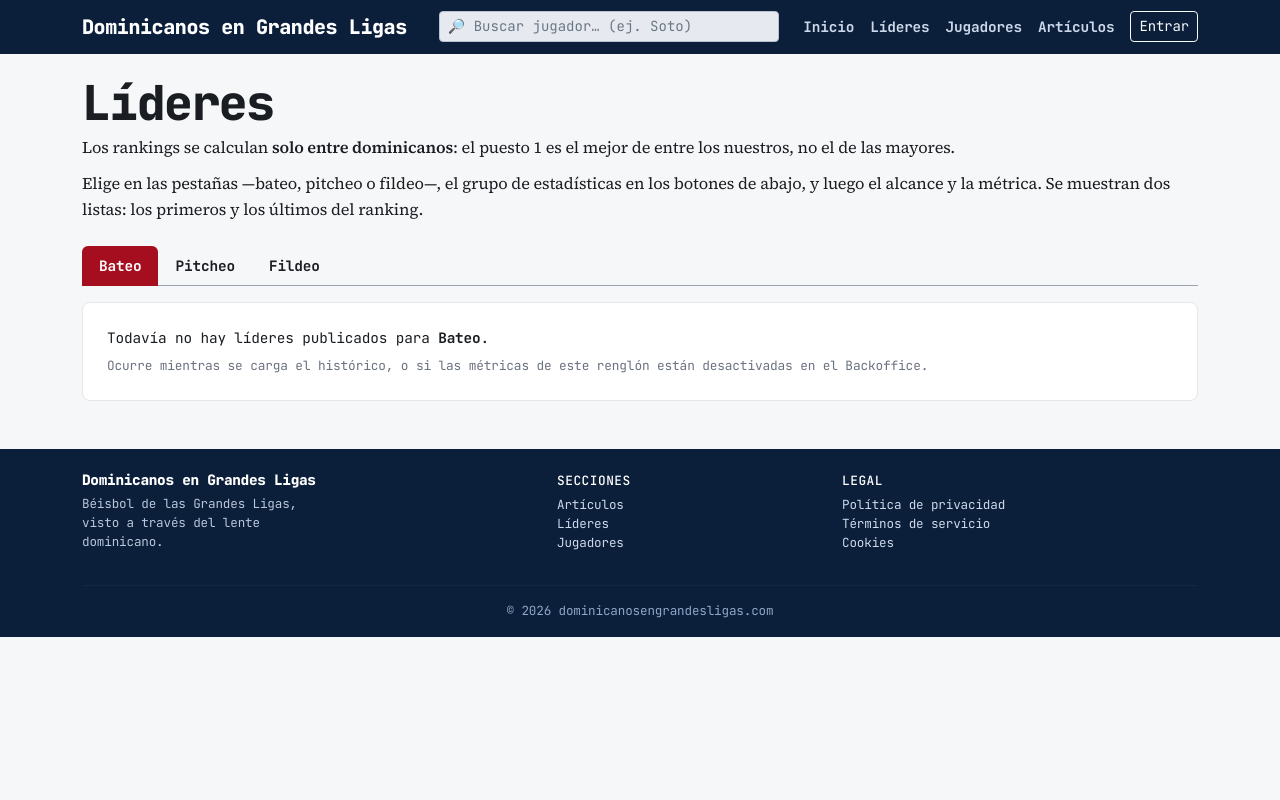
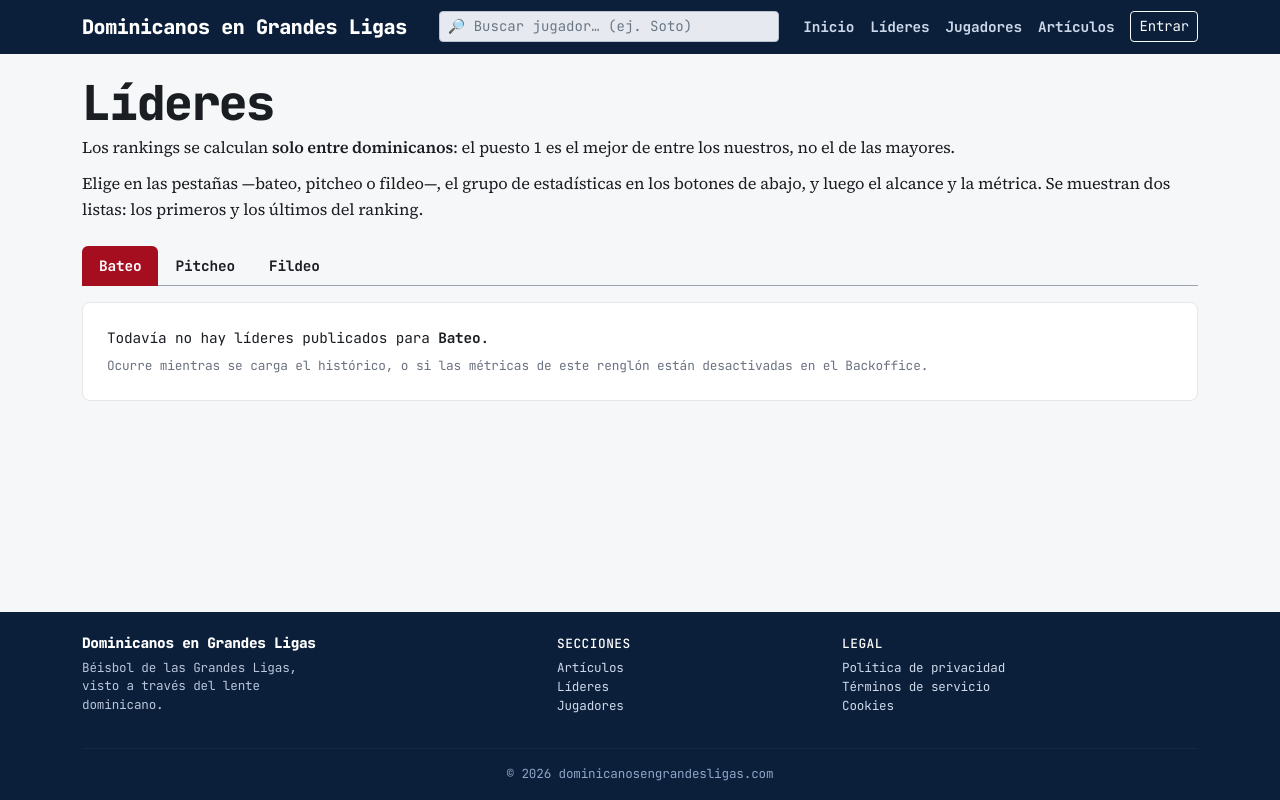
Before and after one commit to albertop/dglweb, a Django app: page /lideres/ in a window 1280 px wide. Run offline with Django 5.2, Linux system fonts and the light colour scheme; data that the repository does not hold is empty; parts of the project's set-up code (start-up, migrations or seed data) failed here and were passed over.

Commit message:
fix(layout): el pie se queda abajo en las páginas cortas
Se veía en los perfiles de pocas temporadas —Tony Blanco tiene una— donde
el pie quedaba flotando a media pantalla con un vacío debajo.

El cuerpo pasa a ser una columna flex de alto de pantalla como mínimo, y
un envoltorio alrededor del bloque de contenido crece para llenar lo que
sobre. El envoltorio va en base.html y no sobre `<main>` porque la mitad
de las plantillas no usan `<main>`, y esto tiene que valer para todas.

`dvh` y no `vh` por el móvil: `vh` cuenta la barra del navegador como si
nunca se recogiera y deja el pie un poco más abajo del borde real.

Co-Authored-By: Claude Opus 5 <noreply@anthropic.com>

```diff
--- a/static/css/site.css
+++ b/static/css/site.css
@@ -30,6 +30,12 @@
 }
 
 body {
+  /* En columna y de alto de pantalla como mínimo, para que `.dgl-cuerpo` pueda empujar el pie hacia
+     abajo en las páginas cortas. `dvh` y no `vh` por el móvil: `vh` cuenta la barra del navegador
+     como si nunca se recogiera, y deja el pie un poco más abajo del borde real. */
+  min-height: 100dvh;
+  display: flex;
+  flex-direction: column;
   background: var(--dgl-bg);
   color: var(--dgl-ink);
   font-family: "JetBrains Mono", ui-monospace, SFMono-Regular, "SF Mono", Menlo, Consolas,
@@ -42,7 +48,9 @@ a { color: var(--dgl-blue); text-decoration: none; }
 a:hover { text-decoration: underline; }
 
 /* ---------- Top bar / nav ---------- */
-.dgl-topbar { background: var(--dgl-navy); }
+/* `flex-shrink: 0` porque ahora el cuerpo es un contenedor flex: sin esto, una página muy larga
+   podría comprimir la barra en vez de dejarla a su alto natural. */
+.dgl-topbar { background: var(--dgl-navy); flex-shrink: 0; }
 .dgl-brand { font-weight: 800; letter-spacing: -0.02em; color: #fff; line-height: 1; }
 /* El brand no reacciona al puntero. Dos reglas ajenas lo pintaban: Bootstrap le pone su
    `--bs-navbar-brand-hover-color` —oscuro, porque asume una barra clara— y la regla global de este
@@ -423,7 +431,10 @@ a.dgl-article-title:hover { color: var(--dgl-blue); text-decoration: none; }
 .dgl-seg .dgl-pill.active { background: var(--dgl-red); border-color: var(--dgl-red); }
 
 /* ---------- Footer ---------- */
-.dgl-footer { background: var(--dgl-navy); color: #b9c6db; }
+/* Crece para llenar lo que sobre de pantalla. `0 auto` en la base para que una tabla ancha no
+   encoja el contenido en vez de sacar su propia barra de desplazamiento. */
+.dgl-cuerpo { flex: 1 0 auto; }
+.dgl-footer { background: var(--dgl-navy); color: #b9c6db; flex-shrink: 0; }
 .dgl-footer a { color: #cdd8ea; }
 .dgl-footer h6 { color: #fff; letter-spacing: .04em; text-transform: uppercase; font-size: .8rem; }
 
--- a/templates/base.html
+++ b/templates/base.html
@@ -55,7 +55,13 @@
   {% block ticker %}{% endblock %}
 </header>
 
-{% block content %}{% endblock %}
+{% comment %}
+  El envoltorio existe para que el pie se quede abajo: crece hasta llenar la pantalla cuando la
+  página es corta —un perfil con pocas temporadas, por ejemplo— y así el pie no queda flotando a
+  media pantalla con un vacío debajo. Va acá y no sobre `<main>` porque no todas las plantillas
+  usan `<main>`, y esta regla tiene que valer para todas.
+{% endcomment %}
+<div class="dgl-cuerpo">{% block content %}{% endblock %}</div>
 
 <footer class="dgl-footer pt-4 pb-3 mt-5">
   <div class="container">
```
